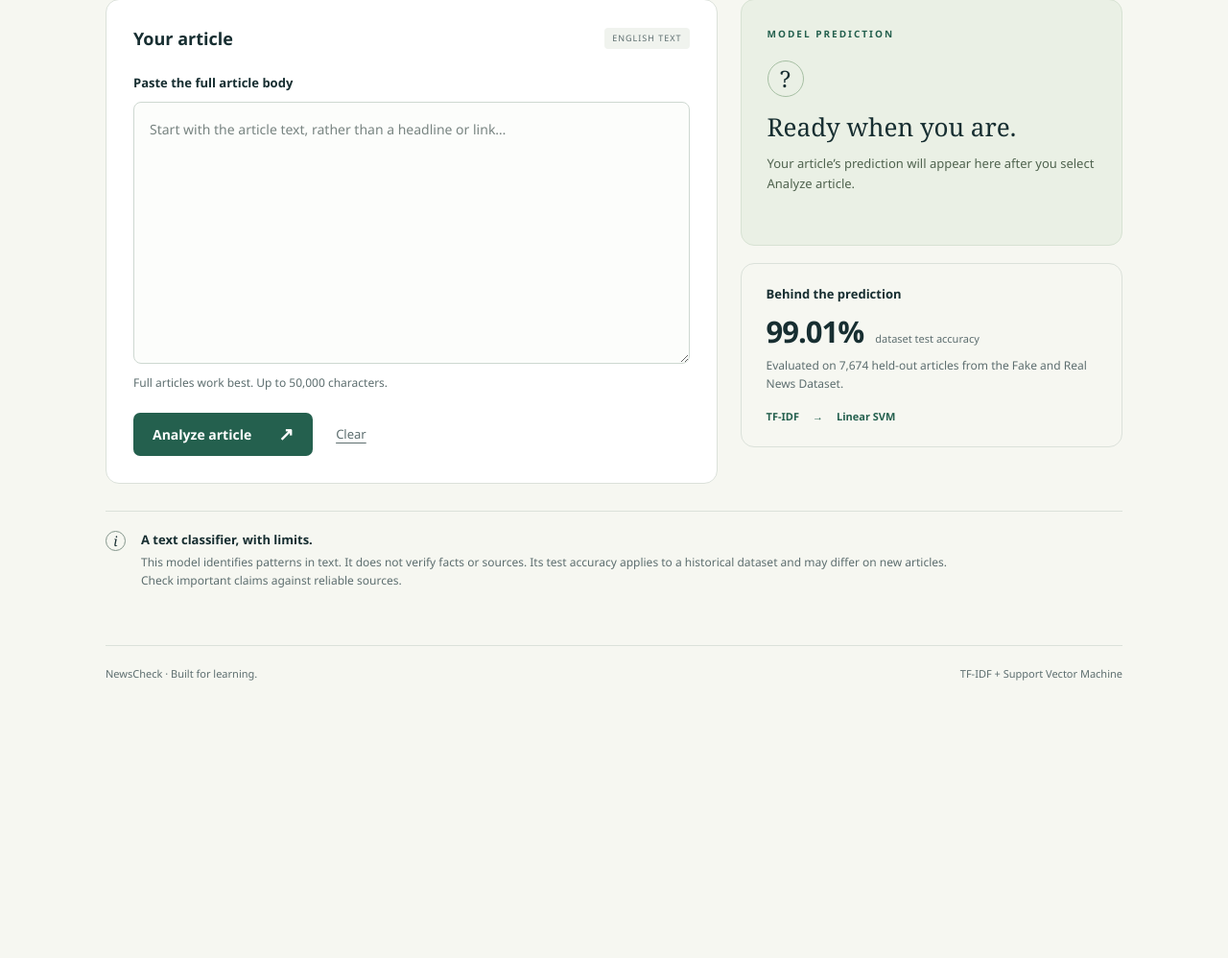
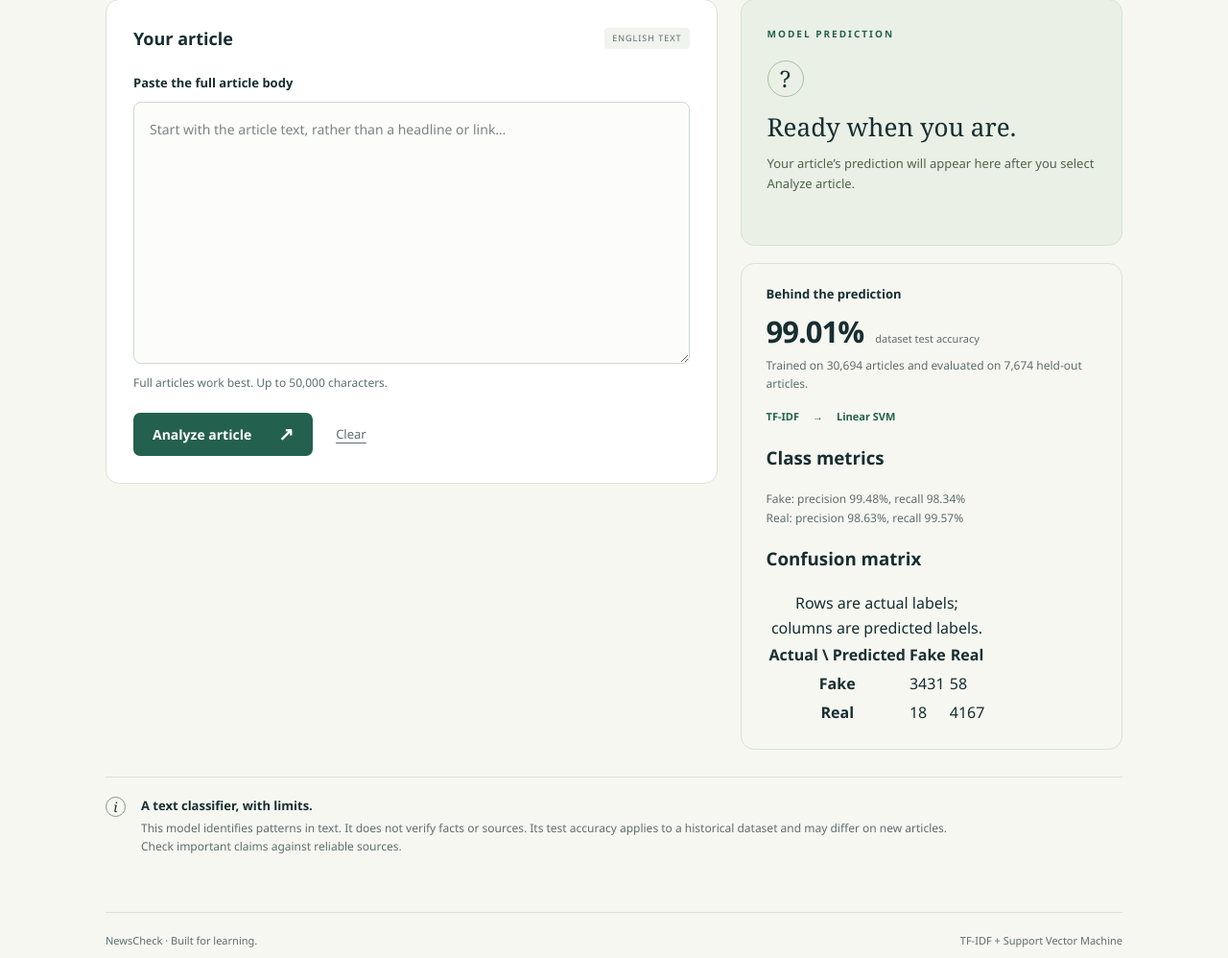
Before and after one commit to DwyaneMalia/Newscheck-SVM, a Flask app: page / in a window 1280 px wide. Shown: the part 412-1410 px from the top of the page at 96% size. Before the commit the page ends 1121 px from the top, so only its background shows below. Run offline with Flask 3, Linux system fonts and the light colour scheme; parts of the project's set-up code (start-up, migrations or seed data) failed here and were passed over.

Commit message:
show performance and confusion matrix

```diff
--- a/app.py
+++ b/app.py
@@ -45,7 +45,13 @@ def index():
         result=result,
         error=error,
         accuracy=f"{metrics['test_accuracy']:.2%}",
+        training_count=f"{metrics['training_articles']:,}",
         test_count=f"{metrics['testing_articles']:,}",
+        fake_precision=f"{metrics['classification_report']['Fake']['precision']:.2%}",
+        fake_recall=f"{metrics['classification_report']['Fake']['recall']:.2%}",
+        real_precision=f"{metrics['classification_report']['Real']['precision']:.2%}",
+        real_recall=f"{metrics['classification_report']['Real']['recall']:.2%}",
+        confusion_matrix=metrics["confusion_matrix"],
     )
 
 
--- a/metrics.json
+++ b/metrics.json
@@ -34,5 +34,15 @@
       "f1-score": 0.9900914326177075,
       "support": 7674.0
     }
+  },
+  "confusion_matrix": {
+    "actual_fake": {
+      "predicted_fake": 3431,
+      "predicted_real": 58
+    },
+    "actual_real": {
+      "predicted_fake": 18,
+      "predicted_real": 4167
+    }
   }
 }
--- a/templates/index.html
+++ b/templates/index.html
@@ -65,8 +65,31 @@
           <section class="model-panel" aria-labelledby="model-heading">
             <h2 id="model-heading">Behind the prediction</h2>
             <div class="stat"><strong>{{ accuracy }}</strong><span>dataset test accuracy</span></div>
-            <p>Evaluated on {{ test_count }} held-out articles from the Fake and Real News Dataset.</p>
+            <p>Trained on {{ training_count }} articles and evaluated on {{ test_count }} held-out articles.</p>
             <div class="method"><span>TF-IDF</span><span aria-hidden="true">→</span><span>Linear SVM</span></div>
+            <h3>Class metrics</h3>
+            <p>Fake: precision {{ fake_precision }}, recall {{ fake_recall }}</p>
+            <p>Real: precision {{ real_precision }}, recall {{ real_recall }}</p>
+
+            <h3>Confusion matrix</h3>
+            <table class="confusion">
+              <caption>Rows are actual labels; columns are predicted labels.</caption>
+              <thead>
+                <tr><th>Actual \ Predicted</th><th>Fake</th><th>Real</th></tr>
+              </thead>
+              <tbody>
+                <tr>
+                  <th>Fake</th>
+                  <td>{{ confusion_matrix.actual_fake.predicted_fake }}</td>
+                  <td>{{ confusion_matrix.actual_fake.predicted_real }}</td>
+                </tr>
+                <tr>
+                  <th>Real</th>
+                  <td>{{ confusion_matrix.actual_real.predicted_fake }}</td>
+                  <td>{{ confusion_matrix.actual_real.predicted_real }}</td>
+                </tr>
+              </tbody>
+            </table>
           </section>
         </aside>
       </div>
```
Also changed, not shown: 1 other file.
